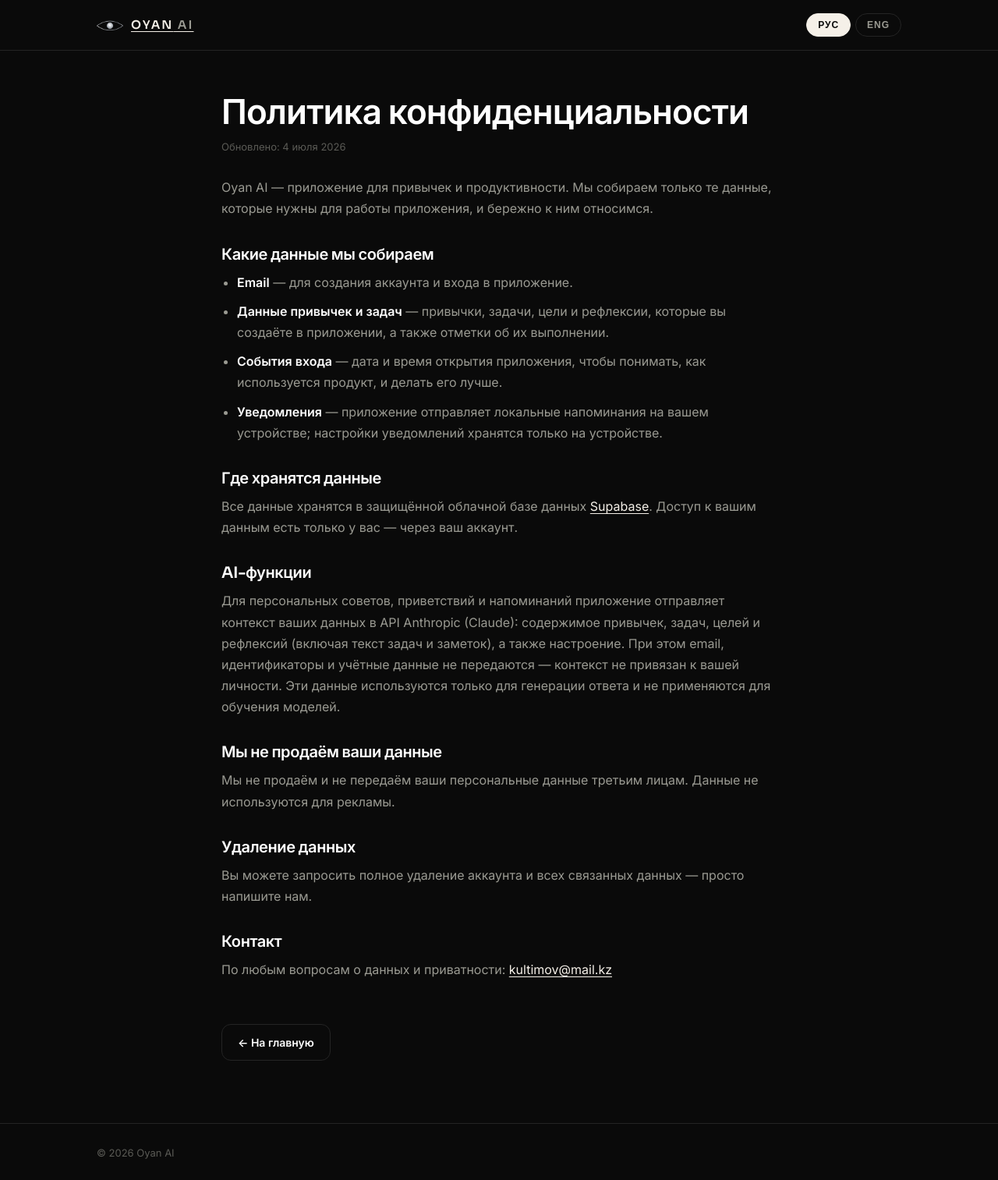
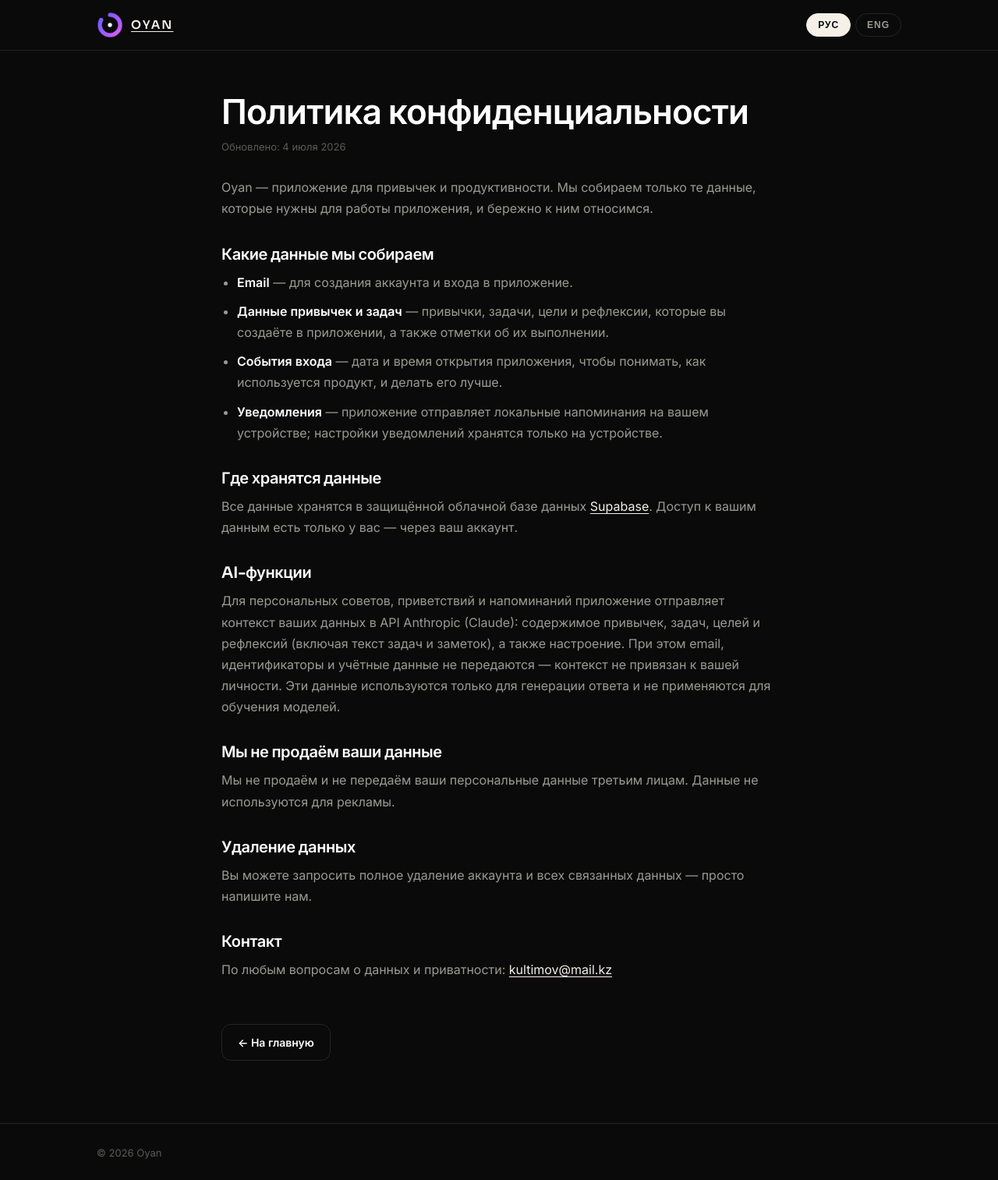
Before and after one commit to Kultimov9/Oyan-landing, a Vue app: page /privacy in a window 1280 px wide. Shown: the whole page at 78% size. Built offline with nearby package versions, Linux system fonts and the light colour scheme.

Commit message:
new logo && change name app

```diff
--- a/index.html
+++ b/index.html
@@ -4,10 +4,10 @@
     <meta charset="UTF-8" />
     <link rel="icon" type="image/png" href="/eye-icon.png" />
     <meta name="viewport" content="width=device-width, initial-scale=1.0" />
-    <title>Oyan AI — проснись и начни</title>
+    <title>Oyan — проснись и начни</title>
     <meta
       name="description"
-      content="Oyan AI — приложение, которое помогает менять жизнь маленькими шагами каждый день. Привычки, цели, рефлексия и личный AI-наставник."
+      content="Oyan — приложение, которое помогает менять жизнь маленькими шагами каждый день. Привычки, цели, рефлексия и личный AI-наставник."
     />
     <link rel="preconnect" href="https://fonts.googleapis.com" />
     <link rel="preconnect" href="https://fonts.gstatic.com" crossorigin />
--- a/src/views/HomeView.vue
+++ b/src/views/HomeView.vue
@@ -5,7 +5,7 @@
       <div class="wrap nav-inner">
         <a href="#top" class="brand">
           <img :src="eye" alt="" class="brand-eye" />
-          <span class="brand-name">OYAN<span class="brand-ai"> AI</span></span>
+          <span class="brand-name">OYAN</span>
         </a>
         <nav class="nav-links">
           <a href="#features">Возможности</a>
@@ -19,12 +19,12 @@
     <section id="top" class="hero">
       <div class="hero-glow" ref="heroGlow" />
       <div class="wrap hero-inner" ref="heroInner">
-        <img :src="eye" alt="Oyan AI" class="hero-eye" />
+        <img :src="eye" alt="Oyan" class="hero-eye" />
         <h1 class="hero-title" v-assemble="80">
           Проснись.<br />Начни.<br /><span class="accent">Меняйся.</span>
         </h1>
         <p class="hero-sub" v-reveal="180">
-          Большие перемены начинаются с одного маленького шага. Oyan AI ведёт тебя за руку —
+          Большие перемены начинаются с одного маленького шага. Oyan ведёт тебя за руку —
           привычки, цели, рефлексия и личный наставник на базе искусственного интеллекта.
         </p>
         <div class="hero-actions" v-reveal="280">
@@ -159,9 +159,9 @@
 
     <footer class="footer">
       <div class="wrap footer-inner">
-        <span class="brand-name">OYAN<span class="brand-ai"> AI</span></span>
+        <span class="brand-name">OYAN</span>
         <router-link to="/privacy" class="footer-link">Политика конфиденциальности</router-link>
-        <span class="footer-note">© {{ year }} Oyan AI — меняй жизнь маленькими шагами</span>
+        <span class="footer-note">© {{ year }} Oyan — меняй жизнь маленькими шагами</span>
       </div>
     </footer>
   </div>
--- a/src/views/PrivacyView.vue
+++ b/src/views/PrivacyView.vue
@@ -4,7 +4,7 @@
       <div class="wrap p-nav-inner">
         <router-link to="/" class="p-brand">
           <img :src="eye" alt="" class="p-eye" />
-          <span class="p-name">OYAN<span class="p-ai"> AI</span></span>
+          <span class="p-name">OYAN</span>
         </router-link>
         <div class="lang">
           <button class="lang-btn" :class="{ on: lang === 'ru' }" @click="lang = 'ru'">РУС</button>
@@ -20,7 +20,7 @@
         <p class="updated">Обновлено: 4 июля 2026</p>
 
         <p>
-          Oyan AI — приложение для привычек и продуктивности. Мы собираем только те данные,
+          Oyan — приложение для привычек и продуктивности. Мы собираем только те данные,
           которые нужны для работы приложения, и бережно к ним относимся.
         </p>
 
@@ -82,7 +82,7 @@
         <p class="updated">Last updated: July 4, 2026</p>
 
         <p>
-          Oyan AI is a habit and productivity app. We collect only the data required for the app
+          Oyan is a habit and productivity app. We collect only the data required for the app
           to work, and we treat it with care.
         </p>
 
@@ -143,7 +143,7 @@
 
     <footer class="p-footer">
       <div class="wrap">
-        <span class="p-note">© {{ year }} Oyan AI</span>
+        <span class="p-note">© {{ year }} Oyan</span>
       </div>
     </footer>
   </div>
```
Also changed, not shown: public/eye-icon.png, src/assets/eye.png.
